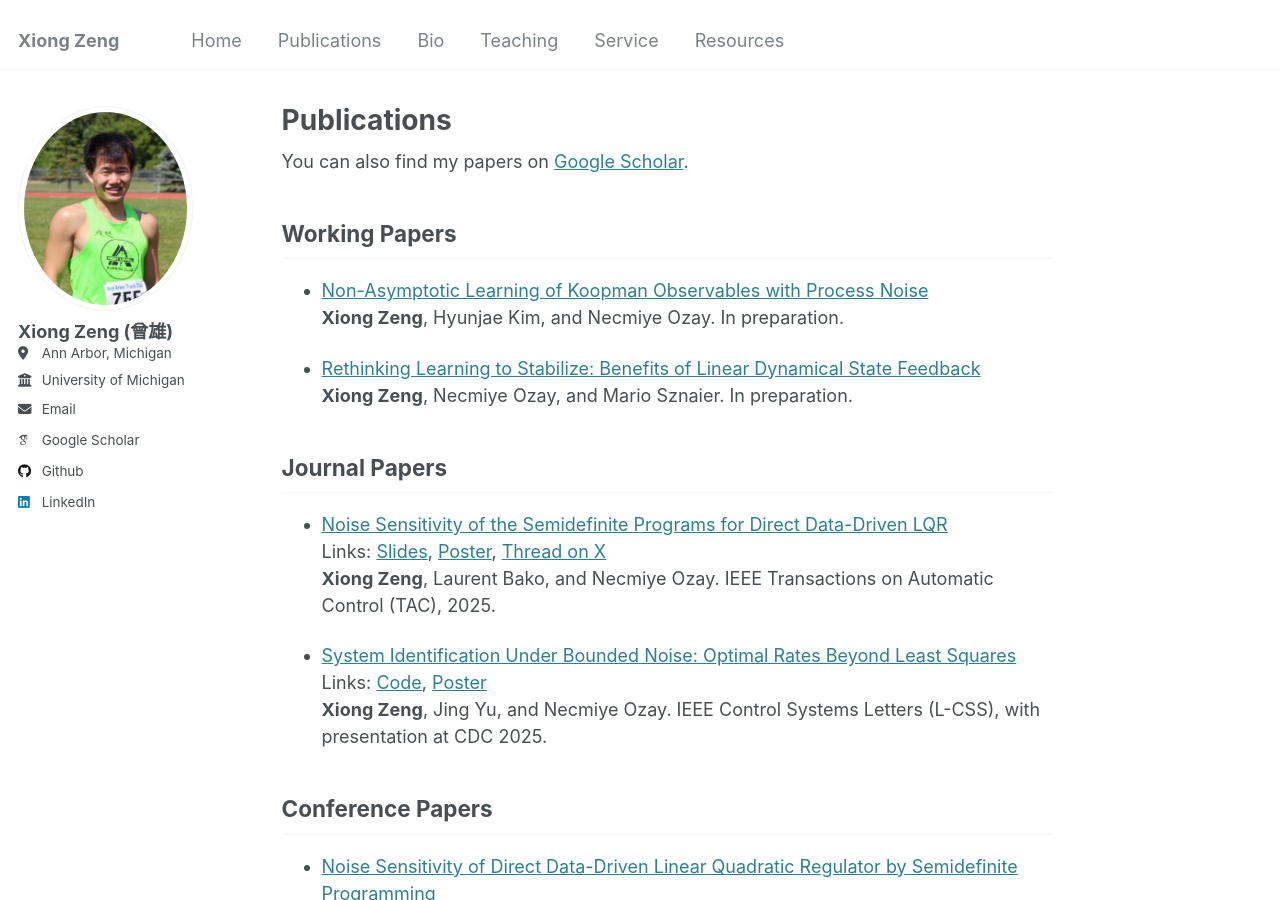
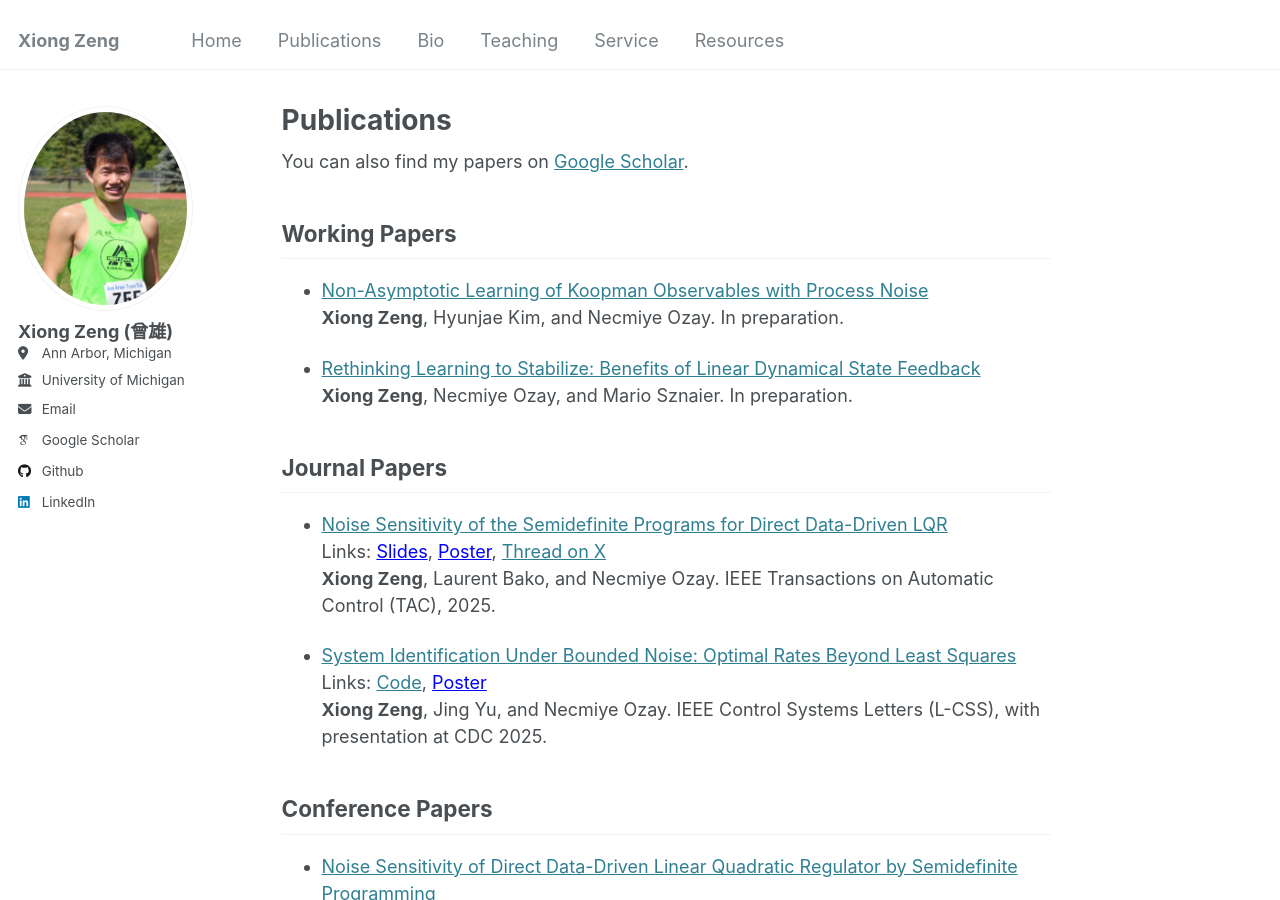
Before and after one commit to zengxiong111/zengxiong.github.io, a Jekyll site: the page built from _pages/publications.md, in a window 1280 px wide and 900 px high. Built offline with Jekyll 4.4.1, drawn with Linux system fonts in a browser that asks for light colours; some web fonts are replaced.

Commit message:
Update publications.md

```diff
--- a/_pages/publications.md
+++ b/_pages/publications.md
@@ -18,11 +18,11 @@
 ## Journal Papers
 
 - [Noise Sensitivity of the Semidefinite Programs for Direct Data-Driven LQR](https://arxiv.org/abs/2412.19705)
-  Links: [Slides](/files/slides_Noise.Sensitivity.of.DDD.LQR.by.Semidefinite.Programming.pdf), [Poster](/files/Poster_Noise.Sensitivity.of.DDD.LQR.by.Semidefinite.Programming.pdf), [Thread on X](https://x.com/necozay/status/1885844662381879360)
+  Links: <a href="https://zengxiong111.github.io/zengxiong.github.io/files/slides_Noise.Sensitivity.of.DDD.LQR.by.Semidefinite.Programming.pdf" target="_blank" style="color: blue;">Slides</a>, <a href="https://zengxiong111.github.io/zengxiong.github.io/files/Poster_Noise.Sensitivity.of.DDD.LQR.by.Semidefinite.Programming.pdf" target="_blank" style="color: blue;">Poster</a>, [Thread on X](https://x.com/necozay/status/1885844662381879360)
   **Xiong Zeng**, Laurent Bako, and Necmiye Ozay. IEEE Transactions on Automatic Control (TAC), 2025.
 
 - [System Identification Under Bounded Noise: Optimal Rates Beyond Least Squares](https://arxiv.org/abs/2503.16817)
-  Links: [Code](https://github.com/jy-cds/Bounded-Noise-SysID-Minimax-Lowerbound), [Poster](/files/Poster_system_id_bounded_noise.pdf)
+  Links: [Code](https://github.com/jy-cds/Bounded-Noise-SysID-Minimax-Lowerbound), <a href="https://zengxiong111.github.io/zengxiong.github.io/files/Poster_system_id_bounded_noise.pdf" target="_blank" style="color: blue;">Poster</a>
   **Xiong Zeng**, Jing Yu, and Necmiye Ozay. IEEE Control Systems Letters (L-CSS), with presentation at CDC 2025.
 
 ## Conference Papers
@@ -31,5 +31,5 @@
   **Xiong Zeng**, Laurent Bako, and Necmiye Ozay. American Control Conference (ACC), 2025.
 
 - [On the Hardness of Learning to Stabilize Linear Systems](https://arxiv.org/abs/2311.11151)
-  Links: [Slides](/files/hard_learn_stabilize_present.pdf), [Poster](/files/On.The.Hardness.of.Learning.to.Stabilize.Linear.Systems_Poster.pdf), [Video](https://www.youtube.com/watch?v=eP5KKam834w)
+  Links: <a href="https://zengxiong111.github.io/zengxiong.github.io/files/hard_learn_stabilize_present.pdf" target="_blank" style="color: blue;">Slides</a>, <a href="https://zengxiong111.github.io/zengxiong.github.io/files/On.The.Hardness.of.Learning.to.Stabilize.Linear.Systems_Poster.pdf" target="_blank" style="color: blue;">Poster</a>, [Video](https://www.youtube.com/watch?v=eP5KKam834w)
   **Xiong Zeng**, Zexiang Liu, Zhe Du, Necmiye Ozay, and Mario Sznaier. IEEE Conference on Decision and Control (CDC), 2023.
```
